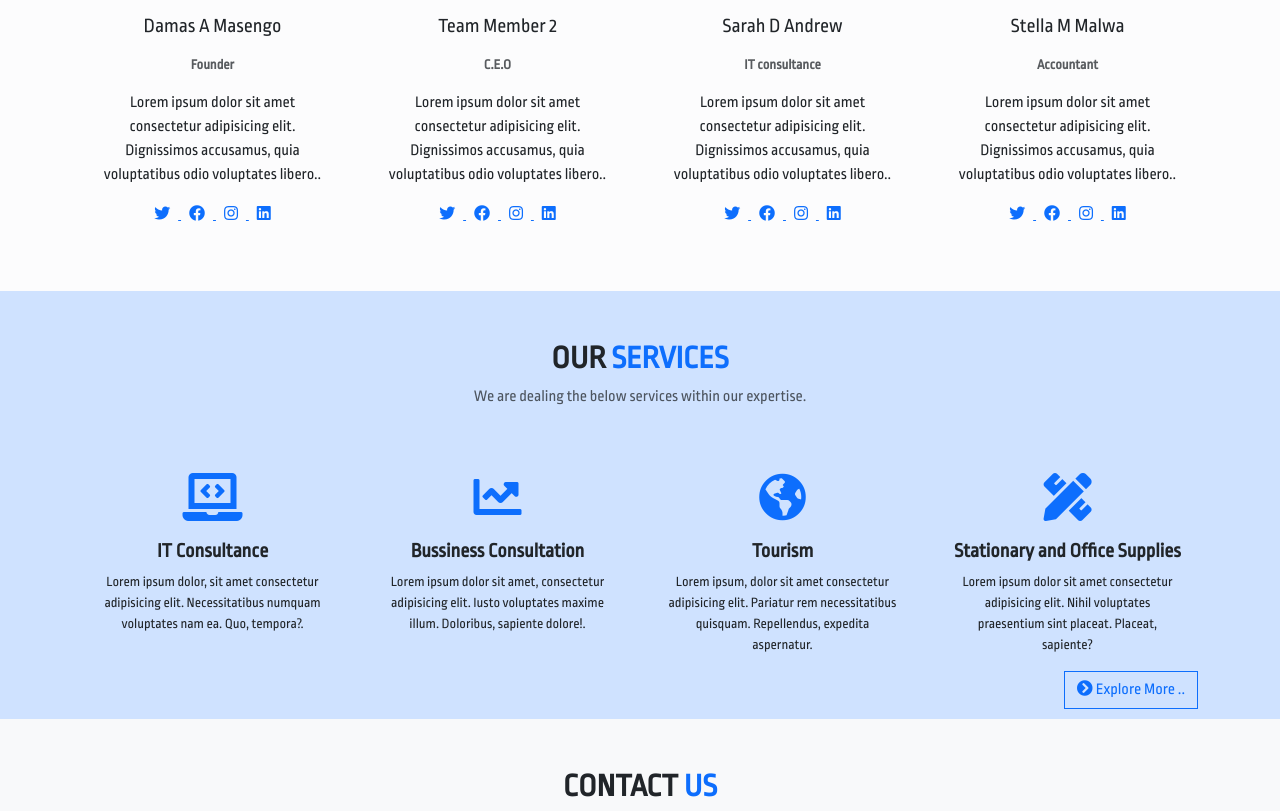
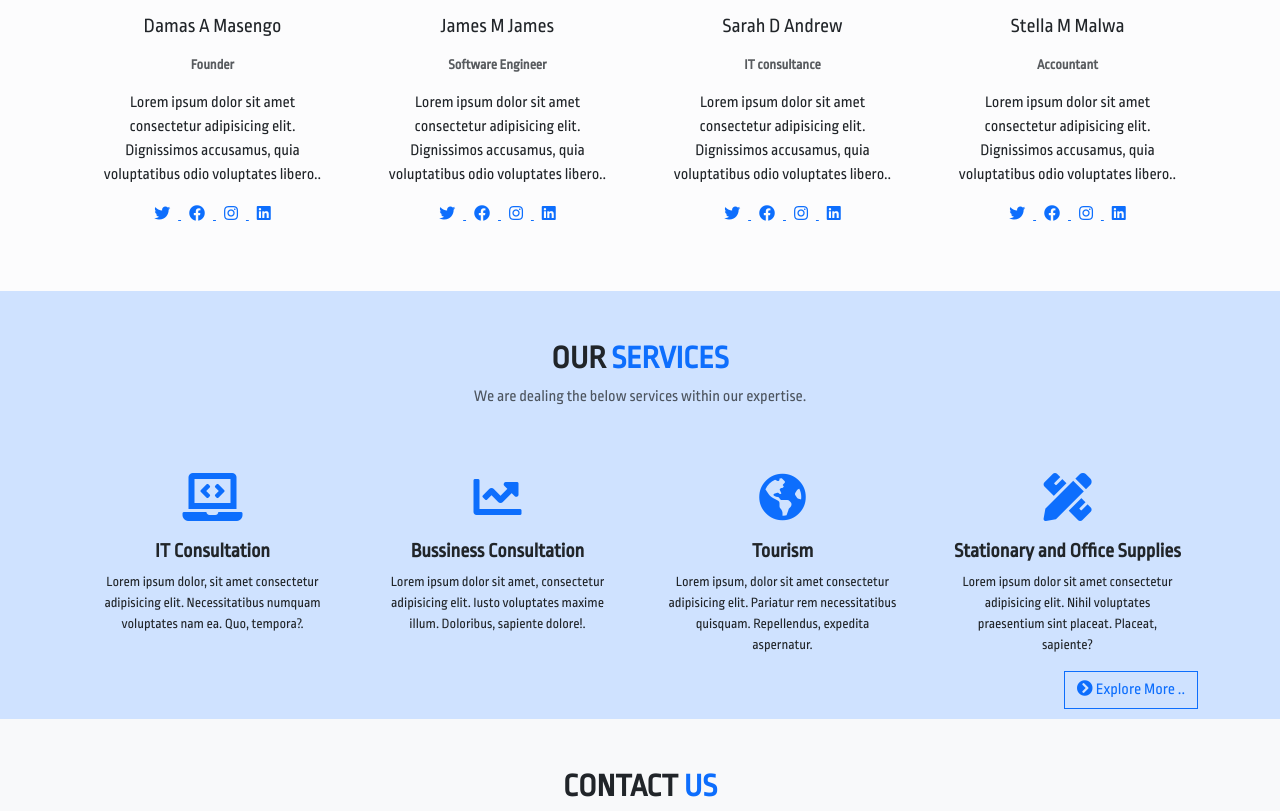
Before and after one commit to islandkid-20/dmrasasa, a plain HTML site: page index.html in a window 1280 px wide. Shown: the part 1134-1945 px from the top of the page. Drawn offline with nearby package versions, Linux system fonts and the light colour scheme.

Commit message:
Team member changes

```diff
--- a/index.html
+++ b/index.html
@@ -138,8 +138,8 @@
                                 <img src="https://randomuser.me/api/portraits/men/22.jpg" class="img-fluid rounded-circle w-50" alt="">
                             </div>
 
-                            <h5 class="card-title mb-3">Team Member 2</h5>
-                            <p class="text-muted small fw-bold"> C.E.O </p>
+                            <h5 class="card-title mb-3">James M James</h5>
+                            <p class="text-muted small fw-bold"> Software Engineer </p>
                             <p class="card-text">
                                 Lorem ipsum dolor sit amet consectetur adipisicing elit. Dignissimos accusamus, quia voluptatibus odio voluptates libero..
                             </p>
@@ -222,7 +222,7 @@
                                 <i class="fas fa-laptop-code fa-3x text-primary"></i>
                             </div>
 
-                            <h5 class="card-title fw-bold">IT Consultance</h5>
+                            <h5 class="card-title fw-bold">IT Consultation</h5>
                             <p class="small card-text">
                                Lorem ipsum dolor, sit amet consectetur adipisicing elit. Necessitatibus numquam voluptates nam ea. Quo, tempora?.
                             </p>
```
